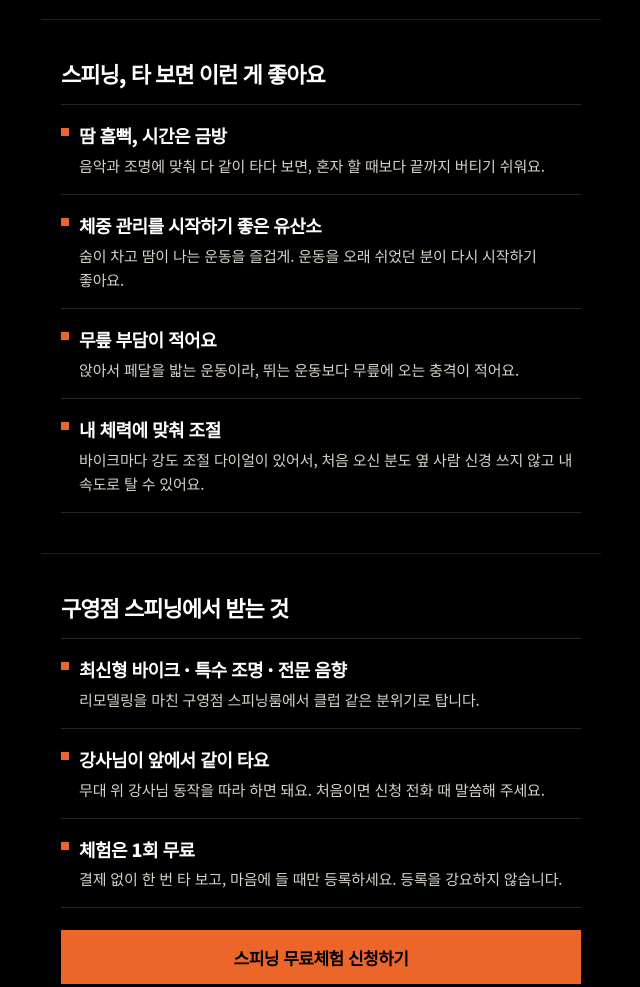
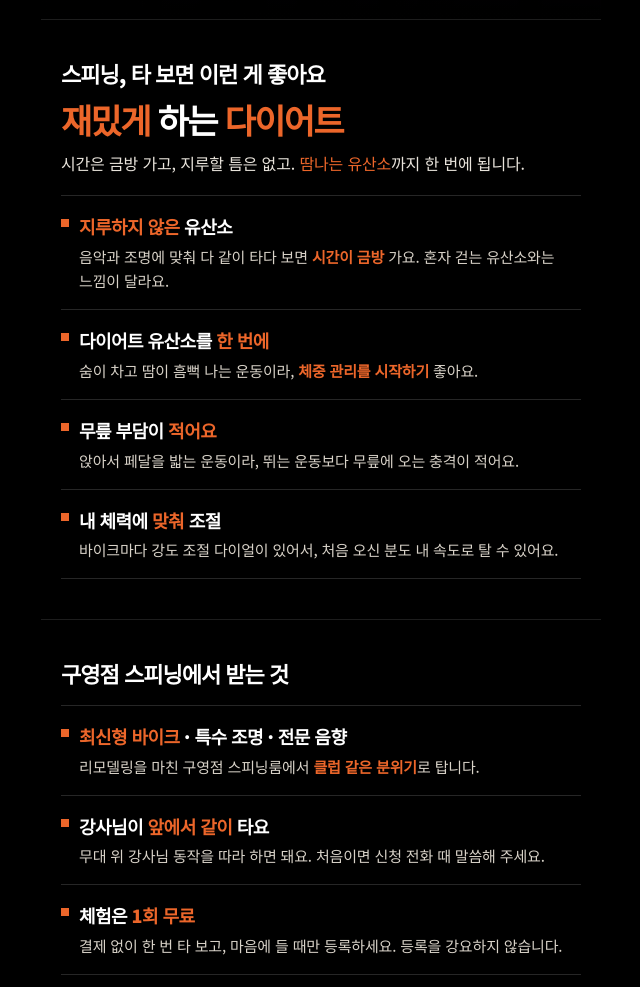
Before and after one commit to jungjin1996-collab/bemove-pages, a plain HTML site: page guyeong-spin/index.html in a window 1280 px wide. Shown: the part 781-1768 px from the top of the page, without its empty margins (319-959 px from the left). Drawn offline with Linux system fonts and the light colour scheme; grey boxes are pictures that could not be loaded; a web font is replaced by a local one.

Commit message:
구영 스피닝 랜딩: 재밌게 하는 다이어트 강조
Co-Authored-By: Claude Opus 5.5 <noreply@anthropic.com>

```diff
--- a/guyeong-spin/index.html
+++ b/guyeong-spin/index.html
@@ -38,12 +38,12 @@ fbq("track","PageView");
 
 
   <section class="pv-sec qk-sec">
-    <h2>스피닝, 타 보면 이런 게 좋아요</h2>
-    <ul class="qk-points2"><li><strong>땀 흠뻑, 시간은 금방</strong><span>음악과 조명에 맞춰 다 같이 타다 보면, 혼자 할 때보다 끝까지 버티기 쉬워요.</span></li><li><strong>체중 관리를 시작하기 좋은 유산소</strong><span>숨이 차고 땀이 나는 운동을 즐겁게. 운동을 오래 쉬었던 분이 다시 시작하기 좋아요.</span></li><li><strong>무릎 부담이 적어요</strong><span>앉아서 페달을 밟는 운동이라, 뛰는 운동보다 무릎에 오는 충격이 적어요.</span></li><li><strong>내 체력에 맞춰 조절</strong><span>바이크마다 강도 조절 다이얼이 있어서, 처음 오신 분도 옆 사람 신경 쓰지 않고 내 속도로 탈 수 있어요.</span></li></ul>
+    <h2>스피닝, 타 보면 이런 게 좋아요</h2><p class="qk-headline"><em class="hl">재밌게</em> 하는 <em class="hl">다이어트</em></p><p class="pv-body qk-blead">시간은 금방 가고, 지루할 틈은 없고. <em class="hl">땀나는 유산소</em>까지 한 번에 됩니다.</p>
+    <ul class="qk-points2"><li><strong><em class="hl">지루하지 않은</em> 유산소</strong><span>음악과 조명에 맞춰 다 같이 타다 보면 <em class="hl">시간이 금방</em> 가요. 혼자 걷는 유산소와는 느낌이 달라요.</span></li><li><strong>다이어트 유산소를 <em class="hl">한 번에</em></strong><span>숨이 차고 땀이 흠뻑 나는 운동이라, <em class="hl">체중 관리를 시작하기</em> 좋아요.</span></li><li><strong>무릎 부담이 <em class="hl">적어요</em></strong><span>앉아서 페달을 밟는 운동이라, 뛰는 운동보다 무릎에 오는 충격이 적어요.</span></li><li><strong>내 체력에 <em class="hl">맞춰</em> 조절</strong><span>바이크마다 강도 조절 다이얼이 있어서, 처음 오신 분도 내 속도로 탈 수 있어요.</span></li></ul>
   </section>
 <section class="pv-sec qk-sec">
     <h2>구영점 스피닝에서 받는 것</h2>
-    <ul class="qk-points2"><li><strong>최신형 바이크 · 특수 조명 · 전문 음향</strong><span>리모델링을 마친 구영점 스피닝룸에서 클럽 같은 분위기로 탑니다.</span></li><li><strong>강사님이 앞에서 같이 타요</strong><span>무대 위 강사님 동작을 따라 하면 돼요. 처음이면 신청 전화 때 말씀해 주세요.</span></li><li><strong>체험은 1회 무료</strong><span>결제 없이 한 번 타 보고, 마음에 들 때만 등록하세요. 등록을 강요하지 않습니다.</span></li></ul>
+    <ul class="qk-points2"><li><strong><em class="hl">최신형 바이크</em> · 특수 조명 · 전문 음향</strong><span>리모델링을 마친 구영점 스피닝룸에서 <em class="hl">클럽 같은 분위기</em>로 탑니다.</span></li><li><strong>강사님이 <em class="hl">앞에서 같이</em> 타요</strong><span>무대 위 강사님 동작을 따라 하면 돼요. 처음이면 신청 전화 때 말씀해 주세요.</span></li><li><strong>체험은 <em class="hl">1회 무료</em></strong><span>결제 없이 한 번 타 보고, 마음에 들 때만 등록하세요. 등록을 강요하지 않습니다.</span></li></ul>
     <button class="pv-cta qk-cta qk-mid" type="button" data-sheet="apply-sheet">스피닝 무료체험 신청하기</button>
   </section>
   <section class="pv-sec qk-sec">
--- a/guyeong-spin/style.css
+++ b/guyeong-spin/style.css
@@ -576,3 +576,7 @@ footer a { display: inline-block; padding: 12px 0; }
 .qk-points2 strong { font-size: 18px; font-weight: 900; letter-spacing: -.03em; }
 .qk-points2 span { font-size: 15px; line-height: 1.6; color: var(--soft); }
 .qk-mid { max-width: none; margin-top: 22px; }
+.qk em.hl { font-style: normal; color: var(--orange); }
+.qk-headline { margin: 14px 0 0; font-size: 34px; font-weight: 900; letter-spacing: -.05em; line-height: 1.2; }
+.qk-headline + .qk-blead { margin-top: 8px; font-size: 16px; color: #e9e4dc; }
+.qk-points2 span em.hl { font-weight: 700; }
```
